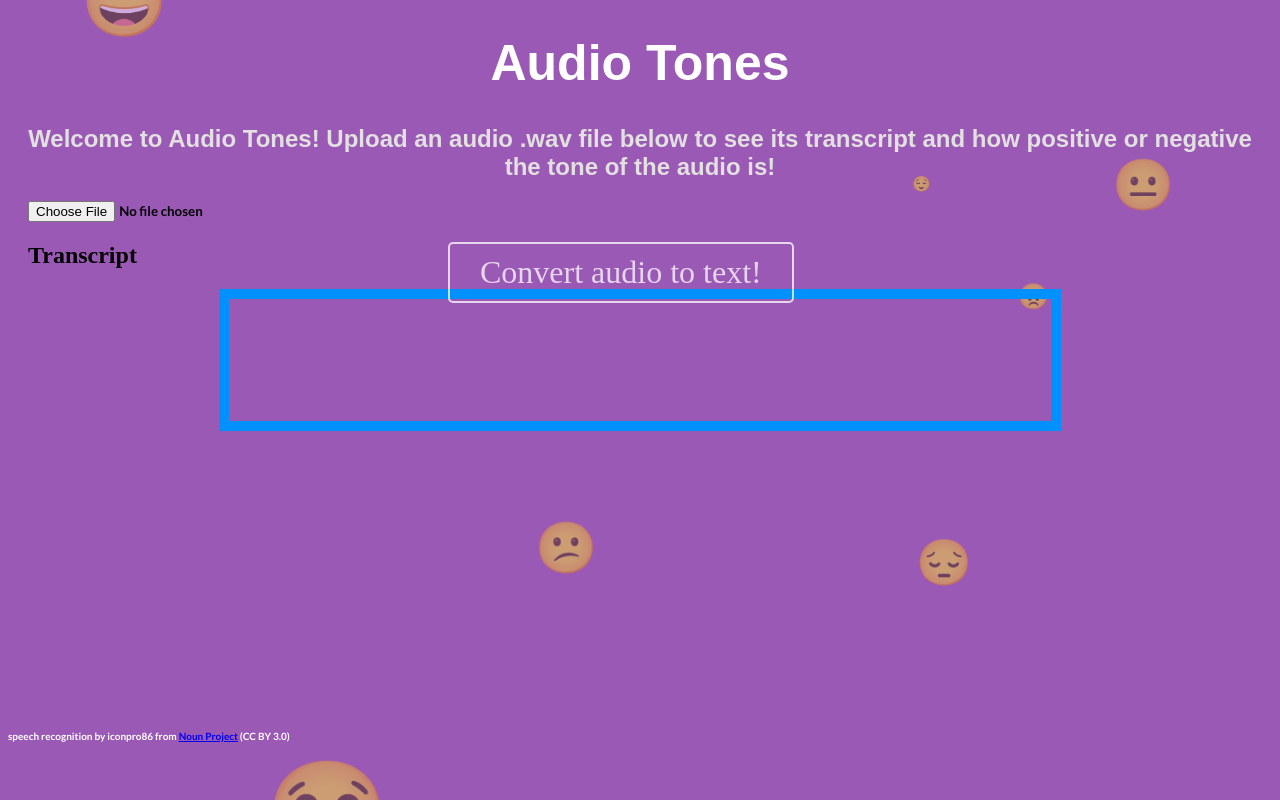
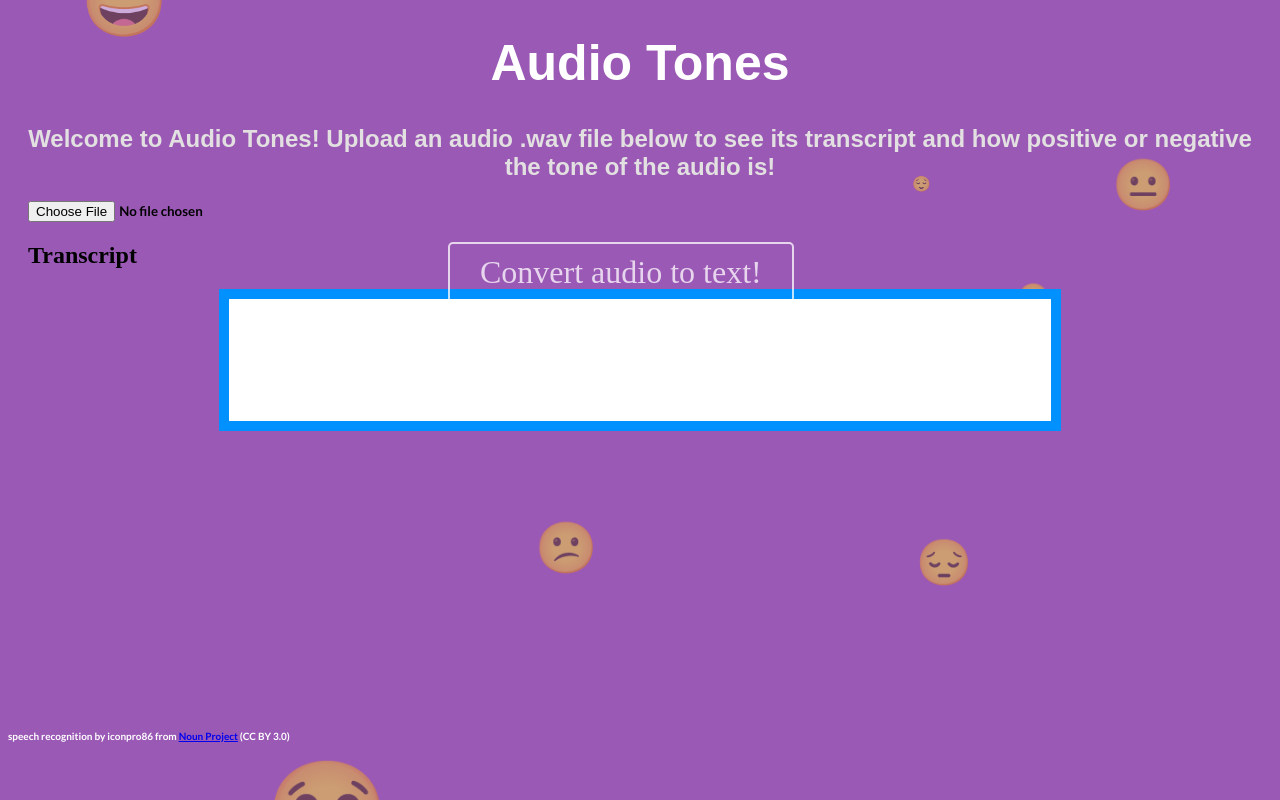
Before and after one commit to nyle-arora/audio-tones, a Flask app: template templates/index.html in a window 1280 px wide. Run offline with Flask 3, Linux system fonts and the light colour scheme; the template is opened without the code that fills it, so the values that code supplies are empty; some web fonts are replaced.

Commit message:
speech text background added

```diff
--- a/static/styles/index.css
+++ b/static/styles/index.css
@@ -58,6 +58,7 @@ h1, p, input {
     padding: 5%;
     max-width: 700px;
     font-family: 'Mooli', 'Fuggles', sans-serif;
+    background: white;
 }
 
 #copyright {
```
